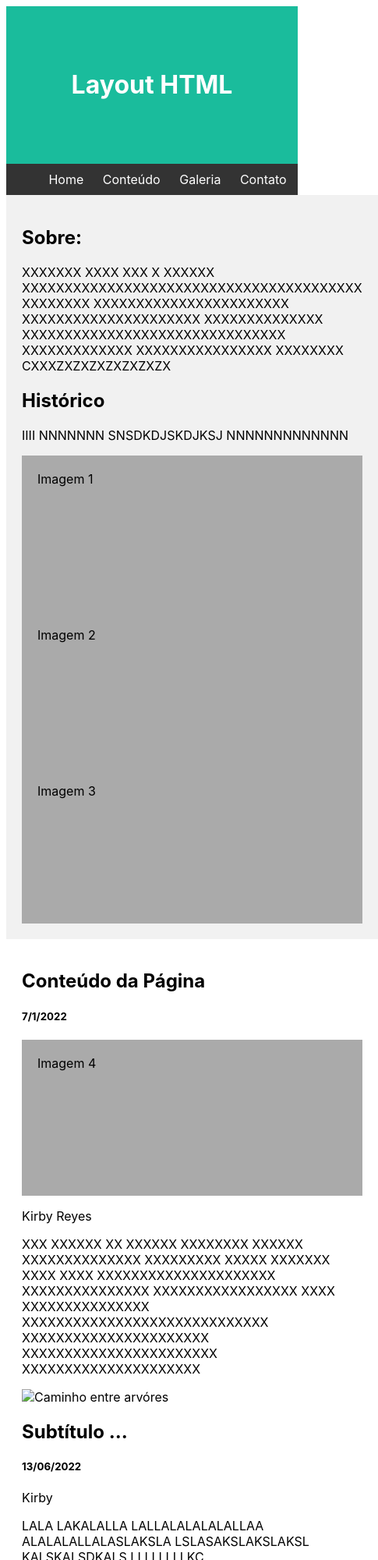
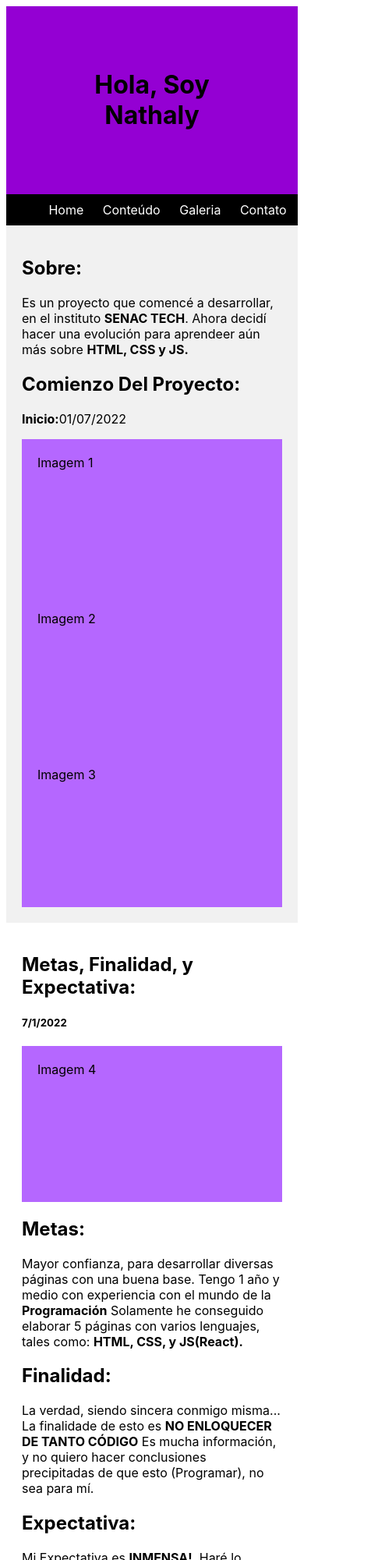
Before and after one commit to NathyLoggio/NathalyPage, a plain HTML site: page index.html in a window 390 px wide. Shown: the top 2000 px of the page at 78% size, 485 px wide, since content can reach past the window. Drawn offline with Linux system fonts and the light colour scheme.

Commit message:
feat(main): Updating CSS and HTML new version

```diff
--- a/estilo.css
+++ b/estilo.css
@@ -6,7 +6,7 @@
 }
  nav {
      text-align: center;
-     background-color: #333;
+     background-color: rgb(0, 0, 0);
      width: 100%;
 }
  nav a {
@@ -14,7 +14,7 @@
      text-decoration: none;
 }
  nav a:hover {
-     color: #1abc9c;
+     color: #7500a7;
      font-size: 20px;
 }
  nav ul{
@@ -41,8 +41,8 @@
  header{
      padding: 60px;
      text-align: center;
-     background-color: #1abc9c;
-     color: white;
+     background-color: #9400D3;
+     color: rgb(0, 0, 0);
 }
  .container {
      display: flex;
@@ -59,14 +59,14 @@
      padding: 20px;
 }
  .imgFake {
-     background-color: #aaa;
+     background-color: rgb(181, 103, 255);
      width: 100%;
      padding: 20px;
 }
  .footer {
      padding: 20px;
-     background-color: #333;
-     color: white;
+     background-color: #9400D3;
+     color: rgb(0, 0, 0);
      text-align: center;
 }
  @media screen and (max-width: 700px) {
@@ -74,7 +74,7 @@
          flex-direction: column;
     }
      header{
-         background-color: #1abc9c;
+         background-color: #9400D3;
     }
      .label, .input, input[type=submit], input[type=reset] {
          width: 100%;
--- a/index.html
+++ b/index.html
@@ -14,7 +14,7 @@
    </head>
    <body>
       <header>
-         <h1>Layout HTML</h1>
+         <h1>Hola, Soy Nathaly</h1>
       </header>
       <nav>
          <ul>
@@ -35,10 +35,11 @@
       <div class="container">
          <div class="esquerda">
             <h2>Sobre:</h2>
-            <p>XXXXXXX XXXX XXX X XXXXXX XXXXXXXXXXXXXXXXXXXXXXXXXXXXXXXXXXXXXXXX XXXXXXXX XXXXXXXXXXXXXXXXXXXXXXX XXXXXXXXXXXXXXXXXXXXX XXXXXXXXXXXXXX XXXXXXXXXXXXXXXXXXXXXXXXXXXXXXX XXXXXXXXXXXXX XXXXXXXXXXXXXXXX XXXXXXXX CXXXZXZXZXZXZXZXZX
+            <p>Es un proyecto que comencé a desarrollar, en el instituto <b>SENAC TECH</b>.
+            Ahora decidí hacer una evolución para aprendeer aún más sobre <b>HTML, CSS y JS.</b>
             </p>
-            <h2>Histórico</h2>
-            <p>IIII NNNNNNN SNSDKDJSKDJKSJ NNNNNNNNNNNNN</p>
+            <h2>Comienzo Del Proyecto:</h2>
+            <p><b>Inicio:</b>01/07/2022</p>
             <div class="imgFake" style="height: 200px;">Imagem 1
             </div>
             <div class="imgFake" style="height: 200px;">Imagem 2
@@ -47,7 +48,7 @@
             </div>
          </div>
          <div class="conteudo">
-            <h2>Conteúdo da Página</h2>
+            <h2>Metas, Finalidad, y Expectativa:</h2>
             <h5>
                <script>
                   date = new Date().toLocaleDateString();
@@ -57,21 +58,33 @@
             <div class="imgFake" style="height:200px">
                Imagem 4
             </div>
-            <p>Kirby Reyes</p>
-            <p>XXX XXXXXX XX XXXXXX XXXXXXXX XXXXXX XXXXXXXXXXXXXX XXXXXXXXX XXXXX XXXXXXX XXXX XXXX XXXXXXXXXXXXXXXXXXXXX XXXXXXXXXXXXXXX XXXXXXXXXXXXXXXXX XXXX XXXXXXXXXXXXXXX XXXXXXXXXXXXXXXXXXXXXXXXXXXXX XXXXXXXXXXXXXXXXXXXXXX XXXXXXXXXXXXXXXXXXXXXXX XXXXXXXXXXXXXXXXXXXXX
+            <h2>Metas:</h2>
+            <p>Mayor confianza, para desarrollar diversas páginas con una buena base.
+               Tengo 1 año y medio con experiencia con el mundo de la <b>Programación</b>
+               Solamente he conseguido elaborar 5 páginas con varios lenguajes, tales como:
+               <b>HTML, CSS, y JS(React).</b>
             </p>
+
+            <h2>Finalidad:</h2>
+            <p>La verdad, siendo sincera conmigo misma... La finalidade de esto es
+               <b>NO ENLOQUECER DE TANTO CÓDIGO</b> Es mucha información, y no quiero
+               hacer conclusiones precipitadas de que esto (Programar), no sea para mí.
+            </p>
+
+            <h2>Expectativa:</h2>
+            <p>
+               Mi Expectativa es <b>INMENSA!</b>. Haré lo posible para estar presente
+               en esta página, para evoluirla, expandirla y mejorarla.
+            </p>
+            <br/>
+            <h2>Pondré Aquí fotos Randoms de Kirby. No será hoy, ni mañana, ni la semana siguiente. PERO LO HARÉ</h2>
             <picture>
                <source media="(min-width: 600px)"
-                  srcset="./imagens/imgMedia.jpg" width="600px"/>
+                  srcset="./imagens/cheems.jpg" width="600px"/>
                <source media="(min-width: 465px)"
-                  srcset="./imagens/imgPequena.jpg"/>
-               <img src="./imagens/caminho.jpg" alt="Caminho entre arvóres" style="max-width: 100%; height: auto;"/>
+                  srcset="./imagens/cheems.jpg"/>
+               <img src="./imagens/cheems.jpg" alt="cheems" style="max-width: 100%; height: auto;"/>
             </picture>
-            <br/>
-            <h2>Subtítulo ...</h2>
-            <h5>13/06/2022</h5>
-            <p>Kirby</p>
-            <p>LALA LAKALALLA LALLALALALALALLAA ALALALALLALASLAKSLA LSLASAKSLAKSLAKSL KALSKALSDKALS LLLLLLLLKÇ GJFHAKLJFSLFNIRGJALG ÇA  LOCAFKAP PSKÇKÇFKWEPFROFMG89TRJMG9V4 FNLFRJÇAKSDCÃ\
          </div>
       </div>
       <div class="footer">
--- a/validacao.js
+++ b/validacao.js
@@ -1,5 +1,5 @@
 function validar() {
-    /cria variavel local recebendo o valor do form user usando name's dos inputs/
+    /*cria variavel local recebendo o valor do form user usando name's dos inputs*/
     var nome = formUser.nome.value;
     var email = formUser.email.value;
     var telefone = formUser.telefone.value;
```
Also changed, not shown: imagens/caminho.jpg (renamed from caminho.jpg), imagens/cheems.jpg (added), imagens/imgMedia.jpg (renamed from imgMedia.jpg), imagens/imgPequena.jpg (renamed from imgPequena.jpg).
